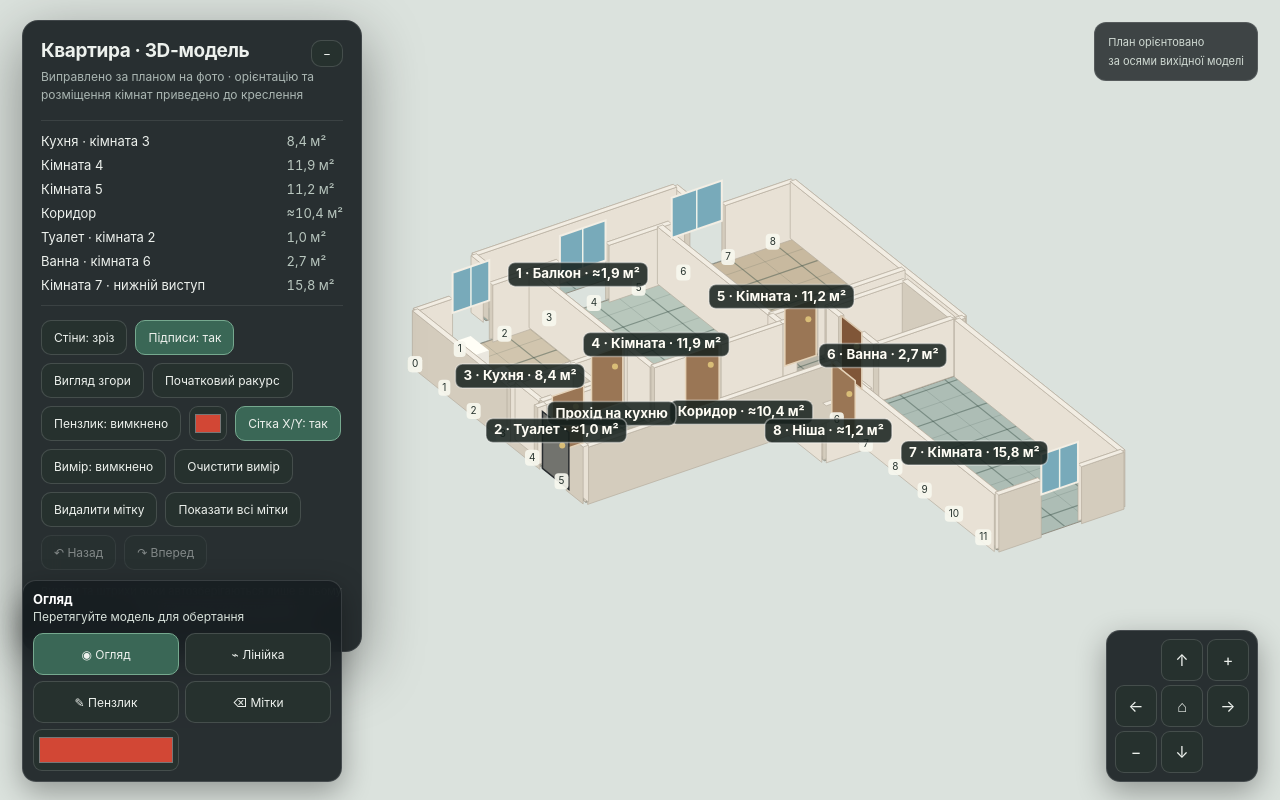
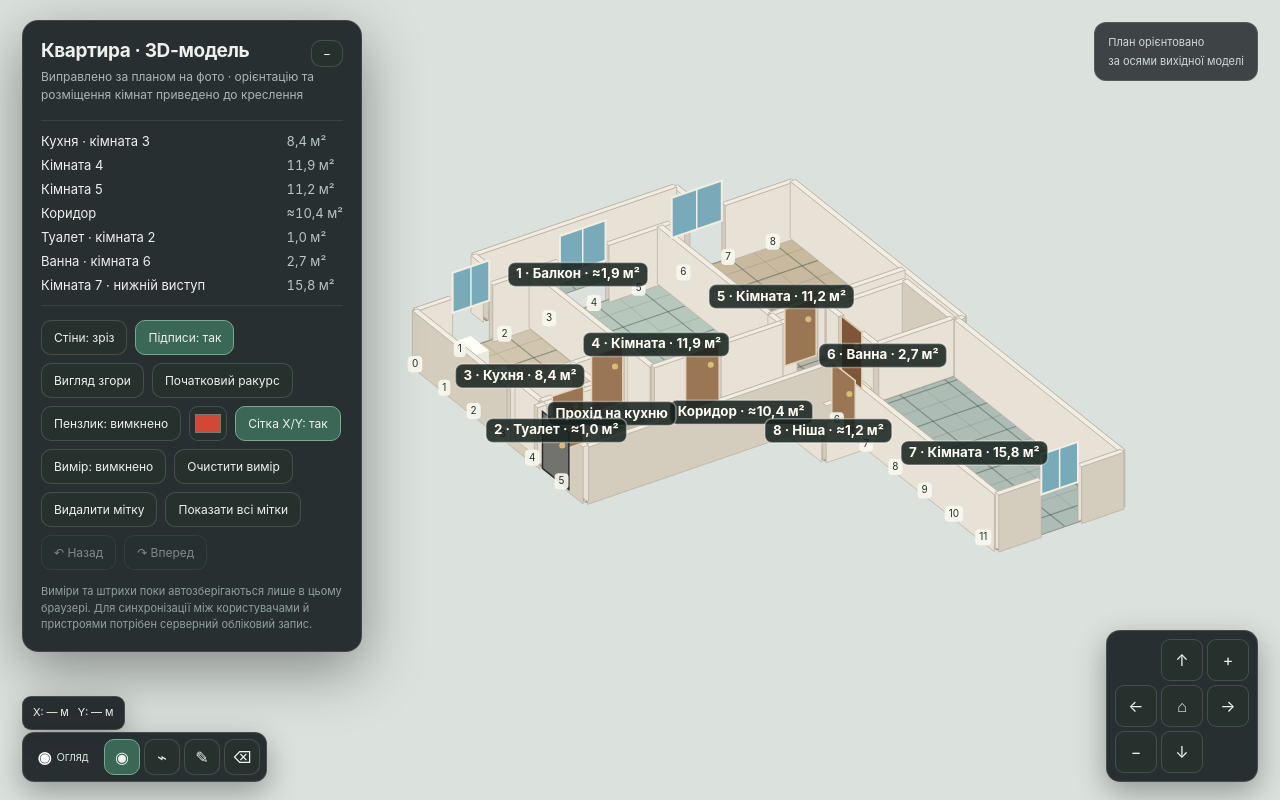
Before and after one commit to Hellicer/renderUHome, a website: page index.html in a window 1280 px wide. Drawn offline with Linux system fonts and the light colour scheme.

Commit message:
feat: update backend instructions, enhance UI tooltips, and add Supabase dependencies

```diff
--- a/app.js
+++ b/app.js
@@ -93,8 +93,7 @@
     document.querySelector('#height').onclick=e=>{full=!full;e.target.textContent=full?'Стіни: повні':'Стіни: зріз';draw();};
     document.querySelector('#labels').onclick=e=>{showLabels=!showLabels;e.target.textContent=`Підписи: ${showLabels?'так':'ні'}`;e.target.classList.toggle('active',showLabels);draw();};
     document.querySelector('#collapse').onclick=e=>{const panel=document.querySelector('.panel'),closed=panel.classList.toggle('collapsed');e.currentTarget.textContent=closed?'+':'−';e.currentTarget.title=closed?'Розгорнути панель':'Згорнути панель';e.currentTarget.setAttribute('aria-label',e.currentTarget.title);e.currentTarget.setAttribute('aria-expanded',String(!closed));};
-    function setActiveTool(name,description){document.querySelector('#activeTool').innerHTML=`<strong>${name}</strong><br>${description}`;for(const id of ['toolOverview','toolMeasure','toolBrush','toolDelete'])document.querySelector(`#${id}`).classList.remove('active');const current={Огляд:'toolOverview',Лінійка:'toolMeasure',Пензлик:'toolBrush',Мітки:'toolDelete'}[name];if(current)document.querySelector(`#${current}`).classList.add('active');}
-    document.querySelector('#toolBrushColor').addEventListener('input',e=>{document.querySelector('#brushColor').value=e.target.value;});document.querySelector('#brushColor').addEventListener('input',e=>{document.querySelector('#toolBrushColor').value=e.target.value;});
+    function setActiveTool(name,description){const icons={Огляд:'◉',Лінійка:'⌁',Пензлик:'✎',Мітки:'⌫'},badge=document.querySelector('#activeTool');badge.innerHTML=`<strong>${icons[name]||'◉'}</strong><span>${name}</span>`;badge.title=description;for(const id of ['toolOverview','toolMeasure','toolBrush','toolDelete'])document.querySelector(`#${id}`).classList.remove('active');const current={Огляд:'toolOverview',Лінійка:'toolMeasure',Пензлик:'toolBrush',Мітки:'toolDelete'}[name];if(current)document.querySelector(`#${current}`).classList.add('active');}
     document.querySelector('#paint').onclick=e=>{paintMode=!paintMode;if(paintMode){measureMode=false;deleteLabelMode=false;document.querySelector('#measure').textContent='Вимір: вимкнено';document.querySelector('#measure').classList.remove('active');document.querySelector('#deleteLabels').textContent='Видалити мітку';document.querySelector('#deleteLabels').classList.remove('active');}e.target.textContent=`Пензлик: ${paintMode?'увімкнено':'вимкнено'}`;e.target.classList.toggle('active',paintMode);canvas.style.cursor=paintMode?'crosshair':'grab';setActiveTool(paintMode?'Пензлик':'Огляд',paintMode?'Малюйте пальцем або мишкою по стіні':'Перетягуйте модель для обертання');};
     document.querySelector('#grid').onclick=e=>{gridEnabled=!gridEnabled;e.target.textContent=`Сітка X/Y: ${gridEnabled?'так':'ні'}`;e.target.classList.toggle('active',gridEnabled);draw();};
     document.querySelector('#measure').onclick=e=>{measureMode=!measureMode;if(measureMode){paintMode=false;deleteLabelMode=false;document.querySelector('#paint').textContent='Пензлик: вимкнено';document.querySelector('#paint').classList.remove('active');document.querySelector('#deleteLabels').textContent='Видалити мітку';document.querySelector('#deleteLabels').classList.remove('active');}e.target.textContent=`Вимір: ${measureMode?'увімкнено':'вимкнено'}`;e.target.classList.toggle('active',measureMode);measureHover=null;canvas.style.cursor=measureMode?'crosshair':(paintMode?'crosshair':'grab');setActiveTool(measureMode?'Лінійка':'Огляд',measureMode?'Торкніться двох точок підлоги':'Перетягуйте модель для обертання');draw();};
--- a/index.html
+++ b/index.html
@@ -40,13 +40,12 @@
   <div class="compass">План орієнтовано<br>за осями вихідної моделі</div>
   <div class="coords" id="coords">X: — м &nbsp; Y: — м</div>
   <section class="toolbox" aria-label="Активний інструмент">
-    <div class="active-tool" id="activeTool"><strong>Огляд</strong><br>Перетягуйте модель для обертання</div>
+    <div class="active-tool" id="activeTool" title="Перетягуйте модель для обертання"><strong>◉</strong><span>Огляд</span></div>
     <div class="tool-actions">
-      <button id="toolOverview" class="active" title="Обертати та оглядати модель">◉ Огляд</button>
-      <button id="toolMeasure" title="Виміряти відстань між двома точками">⌁ Лінійка</button>
-      <button id="toolBrush" title="Малювати на стінах">✎ Пензлик</button>
-      <button id="toolDelete" title="Натисніть на мітку, щоб видалити її">⌫ Мітки</button>
-      <input id="toolBrushColor" type="color" value="#d24735" aria-label="Колір ліній пензлика" title="Колір ліній">
+      <button id="toolOverview" class="active" title="Огляд" aria-label="Огляд">◉</button>
+      <button id="toolMeasure" title="Лінійка" aria-label="Лінійка">⌁</button>
+      <button id="toolBrush" title="Пензлик" aria-label="Пензлик">✎</button>
+      <button id="toolDelete" title="Видалити мітку" aria-label="Видалити мітку">⌫</button>
     </div>
   </section>
   <nav class="nav" aria-label="Керування 3D-ракурсом">
--- a/package.json
+++ b/package.json
@@ -4,5 +4,9 @@
   "scripts": {
     "dev": "python3 -m http.server 4173",
     "start": "python3 -m http.server 4173"
+  },
+  "dependencies": {
+    "@supabase/ssr": "^0.12.7",
+    "@supabase/supabase-js": "^2.119.1"
   }
 }
--- a/styles.css
+++ b/styles.css
@@ -19,17 +19,16 @@
     button:disabled { opacity:.45; cursor:not-allowed; }
     input[type="color"] { width:38px; height:35px; padding:3px; border:1px solid #ffffff24; border-radius:9px; background:#26312e; cursor:pointer; }
     .hint { margin: 13px 0 0; color:#91a09a; font-size:11px; line-height:1.5; }
-    .coords { position:fixed; z-index:2; left:22px; bottom:158px; padding:10px 13px; border:1px solid #ffffff24; border-radius:10px; background:#171d20e8; color:#f1f3ed; font-size:12px; line-height:1.55; font-variant-numeric:tabular-nums; box-shadow:0 8px 28px #0004; }
+    .coords { position:fixed; z-index:2; left:22px; bottom:70px; padding:8px 10px; border:1px solid #ffffff24; border-radius:9px; background:#171d20e8; color:#f1f3ed; font-size:11px; line-height:1.45; font-variant-numeric:tabular-nums; box-shadow:0 8px 28px #0004; }
     .nav { position:fixed; z-index:2; right:22px; bottom:18px; display:grid; grid-template-columns:repeat(3,42px); grid-template-rows:repeat(3,42px); gap:4px; padding:8px; border:1px solid #ffffff24; border-radius:14px; background:#171d20e8; backdrop-filter:blur(12px); box-shadow:0 10px 30px #0005; }
     .nav button { min-height:42px; padding:2px; font-size:16px; border-radius:9px; }
     .nav .empty { visibility:hidden; }
-    .toolbox { position:fixed; z-index:2; left:22px; bottom:18px; width:min(320px,calc(100vw - 180px)); padding:10px; border:1px solid #ffffff24; border-radius:14px; background:#171d20e8; backdrop-filter:blur(12px); box-shadow:0 10px 30px #0005; }
-    .active-tool { margin:0 0 8px; color:#d8e2db; font-size:12px; line-height:1.35; }
-    .active-tool strong { color:#fff; font-size:13px; }
-    .tool-actions { display:grid; grid-template-columns:repeat(2,minmax(0,1fr)); gap:6px; }
-    .tool-actions button { min-height:42px; padding:6px 8px; }
-    .tool-actions input[type="color"] { width:100%; min-height:42px; height:42px; }
+    .toolbox { position:fixed; z-index:2; left:22px; bottom:18px; display:flex; align-items:center; gap:7px; width:max-content; max-width:calc(100vw - 180px); padding:6px; border:1px solid #ffffff24; border-radius:12px; background:#171d20e8; backdrop-filter:blur(12px); box-shadow:0 10px 30px #0005; }
+    .active-tool { display:flex; align-items:center; justify-content:center; min-width:68px; gap:5px; margin:0; color:#d8e2db; font-size:11px; line-height:1; white-space:nowrap; }
+    .active-tool strong { color:#fff; font-size:16px; }
+    .tool-actions { display:flex; align-items:center; gap:4px; }
+    .tool-actions button { width:36px; height:36px; min-height:36px; padding:2px; font-size:16px; }
     .tool-actions .active { background:#3a6756; border-color:#76a98f; }
     .label { color:#f5f3e9; font-size:12px; font-weight:650; padding:5px 8px; border-radius:7px; background:#17211edb; border:1px solid #ffffff35; white-space:nowrap; text-shadow:0 1px 4px #000; pointer-events:none; }
     .compass {position:fixed;right:22px;top:22px;color:#d0dad3;background:#171d20cc;border:1px solid #ffffff20;border-radius:12px;padding:10px 13px;font-size:11px;line-height:1.7}
-    @media(max-width:600px){.panel{left:10px;top:10px;padding:12px;max-height:calc(100dvh - 20px)}.panel-head h1{font-size:16px}.compass{right:10px;top:auto;bottom:12px}.coords{left:10px;bottom:156px;max-width:calc(100vw - 20px);font-size:11px}.nav{right:10px;bottom:10px;grid-template-columns:repeat(3,40px);grid-template-rows:repeat(3,40px);gap:3px;padding:6px}.nav button{min-height:40px}.toolbox{left:10px;bottom:10px;width:min(208px,calc(100vw - 170px));padding:8px}.tool-actions button{font-size:11px;min-height:40px;padding:5px 3px}.active-tool{font-size:11px}.active-tool strong{font-size:12px}}
+    @media(max-width:600px){.panel{left:10px;top:10px;padding:12px;max-height:calc(100dvh - 20px)}.panel-head h1{font-size:16px}.compass{right:10px;top:auto;bottom:12px}.coords{left:10px;bottom:60px;max-width:calc(100vw - 20px);font-size:10px;padding:6px 8px}.nav{right:10px;bottom:10px;grid-template-columns:repeat(3,38px);grid-template-rows:repeat(3,38px);gap:3px;padding:5px}.nav button{width:38px;min-height:38px}.toolbox{left:10px;bottom:10px;gap:5px;max-width:calc(100vw - 165px);padding:5px}.active-tool{min-width:25px}.active-tool span{display:none}.tool-actions{gap:3px}.tool-actions button{width:32px;height:36px;min-height:36px;font-size:14px;padding:2px}}
```
Also changed, not shown: BACKEND.md (+1 -1 lines), 2 other files.
